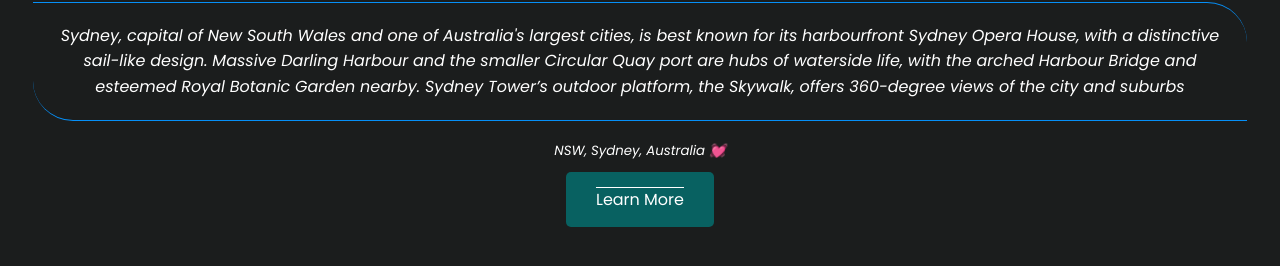
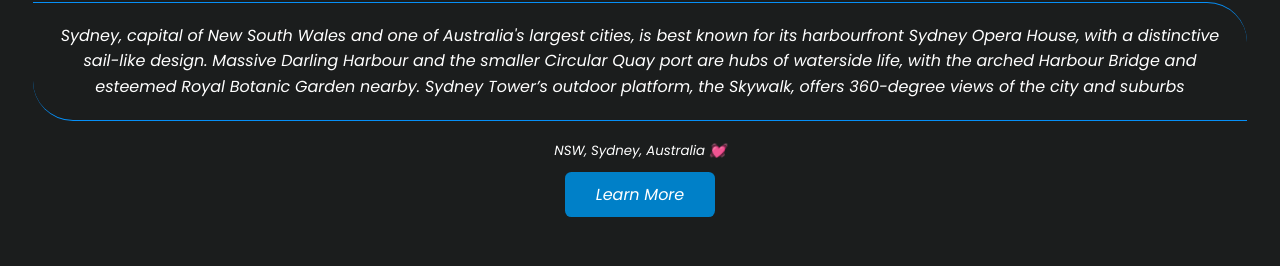
Before and after one commit to AleksandraRyan/LearningProcess, a plain HTML site: page services.html in a window 1280 px wide. Shown: the part 454-720 px from the top of the page. Drawn offline with Linux system fonts and the light colour scheme.

Commit message:
added working button

```diff
--- a/secondstyle.css
+++ b/secondstyle.css
@@ -139,6 +139,20 @@
   line-height: 1.6;
 }
 
-.sydney button {
-  margin-top: 10px;
+.sydney a {
+  text-decoration: none;
+  display: block;
+  width: 90px;
+  margin: 10px auto;
+  color: #fff;
+  background: rgba(0, 128, 200);
+  border: none;
+  border-radius: 0.4em;
+  padding: 10px 30px;
+  font-family: inherit;
+  transition: ease-in-out 500ms;
 }
+
+.sydney a:hover {
+  background: rgba(0, 128, 200, 0.3);
+}
--- a/services.html
+++ b/services.html
@@ -32,7 +32,7 @@
         platform, the Skywalk, offers 360-degree views of the city and suburbs
       </p>
       <small>NSW, Sydney, Australia &#128147; </small>
-      <button>Learn More</button>
+      <a href="https://www.sydney.com/" target="_blank"> Learn More </a>
     </div>
   </body>
 </html>
```
